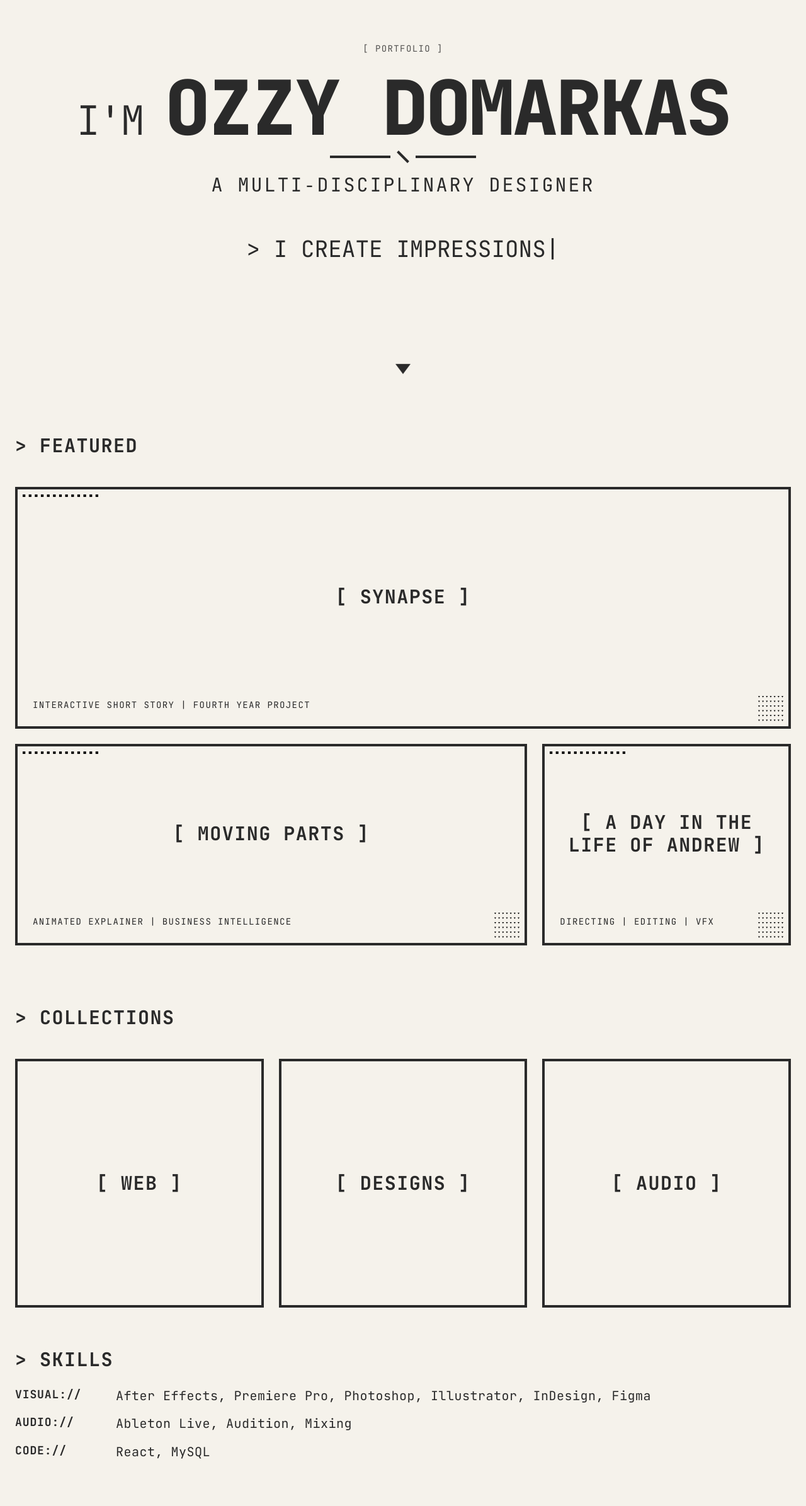
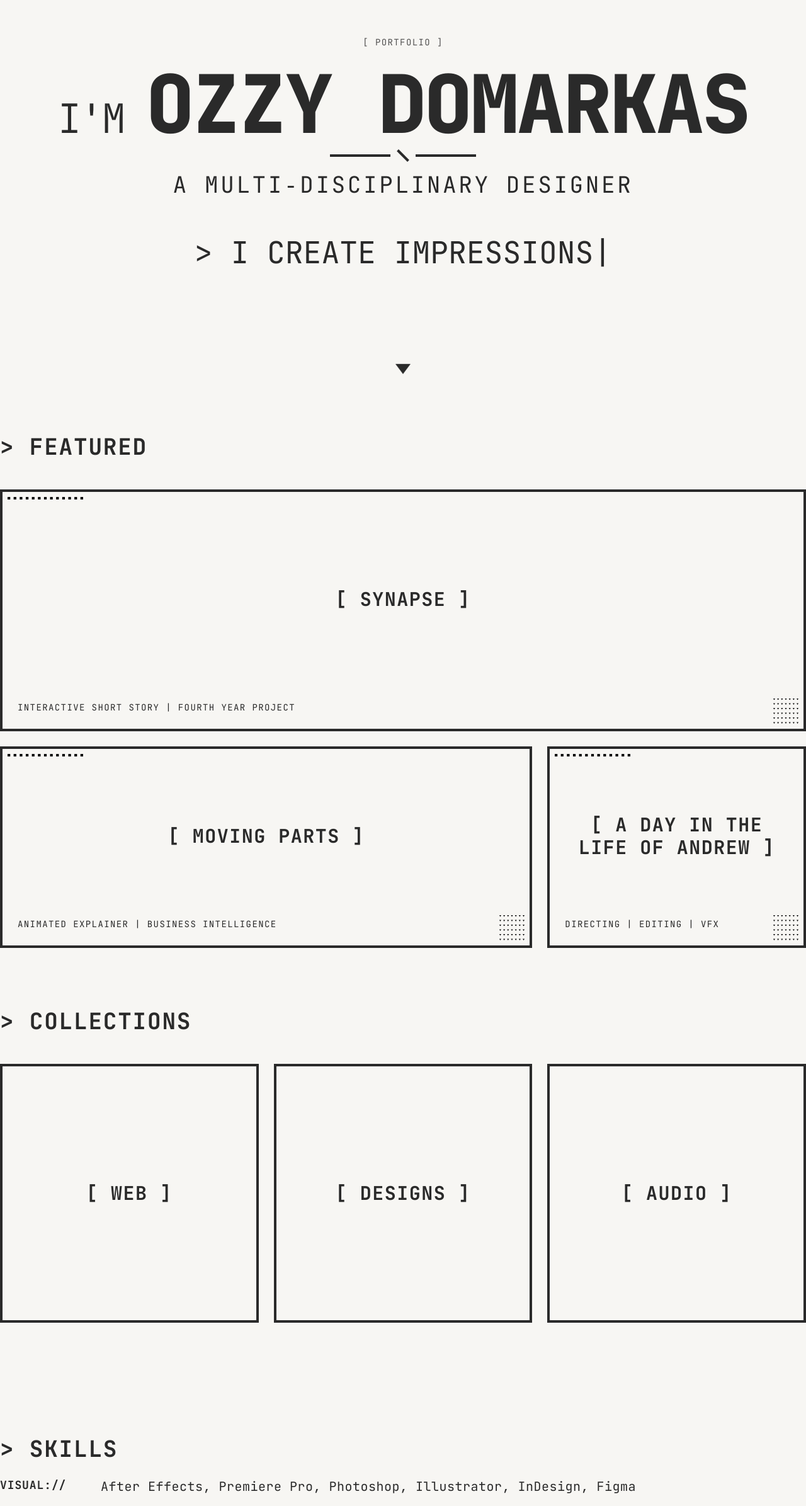
Before and after one commit to OzzyD1/OzzyD1.github.io, a React (Vite) app: page / in a window 1280 px wide. Shown: the part 159-2550 px from the top of the page at 63% size. Built offline with nearby package versions, Linux system fonts and the light colour scheme.

Commit message:
Tidied up code

```diff
--- a/src/App.css
+++ b/src/App.css
@@ -1,7 +1,8 @@
 @import "tailwindcss";
 
 :root {
-    --warm-bg: #f5f2eb;
+    /* --warm-bg: #f5f2eb; */
+        --warm-bg: #f7f6f3;
     --off-black: #2a2a2a;
 }
 
--- a/src/App.jsx
+++ b/src/App.jsx
@@ -5,7 +5,7 @@ import AboutSection from "./pages/AboutSection";
 
 function App() {
     return (
-        <div style={{ backgroundColor: "#f5f2eb", color: "#2a2a2a" }}>
+        <div>
             <HeroSection />
             <FeaturedSection />
             <CollectionsSection />
--- a/src/components/CollectionsSection.jsx
+++ /dev/null
@@ -1,165 +0,0 @@
-import { useModal } from "../hooks/useModal";
-import Modal from "./Modal";
-
-const COLLECTIONS = [
-    {
-        id: 1,
-        contentId: "motion",
-        title: "MOTION",
-        gridClass: "col-span-1",
-    },
-    {
-        id: 2,
-        contentId: "web",
-        title: "WEB",
-        gridClass: "col-span-1",
-    },
-    {
-        id: 3,
-        contentId: "designs",
-        title: "DESIGNS",
-        gridClass: "col-span-1",
-    },
-    {
-        id: 4,
-        contentId: "audio",
-        title: "AUDIO",
-        gridClass: "col-span-1",
-    },
-];
-
-const SKILLS = [
-    {
-        category: "VISUAL://",
-        skills: "After Effects, Premiere Pro, Photoshop, Illustrator, InDesign, Figma",
-    },
-    {
-        category: "AUDIO://",
-        skills: "Ableton Live, Audition, Mixing",
-    },
-    {
-        category: "CODE://",
-        skills: "React, JavaScript, Node.js",
-    },
-];
-
-function CollectionsSection() {
-    const { isOpen, content, type, openCollection, close } = useModal();
-
-    const handleCollectionClick = (contentId) => {
-        openCollection(contentId);
-    };
-
-    return (
-        <>
-            <section className="min-h-screen bg-white text-black px-6 py-12">
-                <div className="max-w-7xl mx-auto">
-                    {/* Collections Section */}
-                    <div>
-                        <h2 className="text-2xl md:text-3xl font-bold mb-12 tracking-wider">
-                            {">"} COLLECTIONS
-                        </h2>
-
-                        <div className="grid grid-cols-1 md:grid-cols-2 lg:grid-cols-4 gap-6 mb-16">
-                            {COLLECTIONS.map((item) => (
-                                <div key={item.id} className={item.gridClass}>
-                                    <CollectionCard
-                                        item={item}
-                                        onClick={() =>
-                                            handleCollectionClick(
-                                                item.contentId
-                                            )
-                                        }
-                                    />
-                                </div>
-                            ))}
-                        </div>
-                    </div>
-
-                    {/* Skills Section */}
-                    <div>
-                        <h2 className="text-2xl md:text-3xl font-bold mb-6 tracking-wider">
-                            {">"} SKILLS
-                        </h2>
-
-                        <div className="space-y-3">
-                            {SKILLS.map((skill, index) => (
-                                <SkillItem key={index} skill={skill} />
-                            ))}
-                        </div>
-                    </div>
-                </div>
-            </section>
-
-            <Modal
-                content={content}
-                isOpen={isOpen}
-                onClose={close}
-                type={type}
-            />
-        </>
-    );
-}
-
-function CollectionCard({ item, onClick }) {
-    const handleClick = () => {
-        if (item.contentId) {
-            onClick();
-        }
-    };
-
-    const handleKeyDown = (e) => {
-        if (e.key === "Enter" && item.contentId) {
-            onClick();
-        }
-    };
-
-    return (
-        <div
-            className={`
-                border-4 border-black bg-white
-                aspect-square flex items-center justify-center
-                transition-all duration-200 group
-                hover:shadow-[8px_8px_0px_0px_rgba(0,0,0,1)]
-                relative
-                ${
-                    item.contentId
-                        ? "cursor-pointer focus:outline-none focus:ring-2 focus:ring-black focus:ring-offset-2"
-                        : "cursor-default opacity-75"
-                }
-            `}
-            onClick={handleClick}
-            onKeyDown={handleKeyDown}
-            tabIndex={item.contentId ? 0 : -1}
-            role={item.contentId ? "button" : undefined}
-            aria-label={
-                item.contentId ? `View ${item.title} collection` : undefined
-            }
-        >
-            <div className="absolute -bottom-2 -right-2 w-full h-full bg-black -z-10" />
-
-            <h3 className="text-xl md:text-2xl lg:text-3xl font-bold text-center tracking-wider p-4">
-                {item.title}
-            </h3>
-        </div>
-    );
-}
-
-function SkillItem({ skill }) {
-    return (
-        <div className="flex flex-col md:flex-row md:items-start gap-2 md:gap-8">
-            <div className="md:w-32 flex-shrink-0">
-                <h3 className="font-bold text-lg tracking-wider">
-                    {skill.category}
-                </h3>
-            </div>
-            <div className="flex-1">
-                <p className="text-lg md:text-xl tracking-wide leading-relaxed">
-                    {skill.skills}
-                </p>
-            </div>
-        </div>
-    );
-}
-
-export default CollectionsSection;
--- a/src/components/Modal.jsx
+++ b/src/components/Modal.jsx
@@ -43,6 +43,7 @@ function Modal({ content, isOpen, onClose, type = "project" }) {
             aria-modal="true"
             aria-labelledby="modal-title"
         >
+            {/* Opacity behind opened modal */}
             <div
                 className="fixed inset-0 bg-opacity-50"
                 style={{ backgroundColor: "rgba(42, 42, 42, 0.5)" }}
@@ -50,10 +51,11 @@ function Modal({ content, isOpen, onClose, type = "project" }) {
                 aria-hidden="true"
             />
 
+            {/* Modal border */}
             <div
-                className="relative w-full max-w-6xl max-h-[85vh] overflow-hidden flex flex-col"
+                className="relative w-full max-w-7xl max-h-[85vh] overflow-hidden flex flex-col"
                 style={{
-                    backgroundColor: "#f5f2eb",
+                    backgroundColor: "var(--warm-bg)",
                     border: "4px solid #2a2a2a",
                 }}
             >
@@ -75,8 +77,8 @@ function ModalHeader({ content, onClose }) {
             className="flex justify-between items-center p-6"
             style={{
                 borderBottom: "4px solid #2a2a2a",
-                backgroundColor: "#f5f2eb",
-                color: "#2a2a2a",
+                backgroundColor: "var(--warm-bg)",
+                color: "var(--off-black)",
             }}
         >
             <div>
@@ -106,7 +108,7 @@ function ModalContent({ content, type }) {
     return (
         <div
             className="flex-1 overflow-y-auto"
-            style={{ backgroundColor: "#f5f2eb", color: "#2a2a2a" }}
+            style={{ backgroundColor: "var(--warm-bg)", color: "var(--off-black)" }}
         >
             <div className="p-6 space-y-8">
                 {content.overview && (
@@ -213,8 +215,8 @@ function LinkButton({ type, url }) {
             "
             style={{
                 border: "4px solid #2a2a2a",
-                backgroundColor: "#f5f2eb",
-                color: "#2a2a2a",
+                backgroundColor: "var(--warm-bg)",
+                color: "var(--off-black)",
                 boxShadow: "0 0 0 0 rgba(42, 42, 42, 1)",
             }}
             onMouseEnter={(e) => {
--- a/src/pages/AboutSection.jsx
+++ b/src/pages/AboutSection.jsx
@@ -21,11 +21,11 @@ function AboutSection() {
         <section
             className="min-h-[80vh] px-6 py-12 scroll-mt-24 md:scroll-mt-32"
             data-section="about"
-            style={{ backgroundColor: "#f5f2eb", color: "#2a2a2a" }}
+            style={{ backgroundColor: "var(--warm-bg)", color: "var(--off-black)" }}
         >
             <div className="max-w-7xl mx-auto">
                 {/* Section Header */}
-                <h2 className="text-2xl md:text-3xl font-bold mb-12 tracking-wider">
+                <h2 className="text-2xl md:text-4xl font-bold mb-12 tracking-wider">
                     {">"} ABOUT ME
                 </h2>
 
@@ -121,7 +121,7 @@ function SocialLink({ link }) {
             "
             style={{
                 border: "4px solid #2a2a2a",
-                backgroundColor: "#f5f2eb",
+                backgroundColor: "var(--warm-bg)",
                 boxShadow: "0 0 0 0 rgba(42, 42, 42, 1)",
             }}
             onMouseEnter={(e) => {
--- a/src/pages/CollectionsSection.jsx
+++ b/src/pages/CollectionsSection.jsx
@@ -47,13 +47,13 @@ function CollectionsSection() {
     return (
         <>
             <section
-                className="min-h-[70vh] px-6 py-12"
-                style={{ backgroundColor: "#f5f2eb", color: "#2a2a2a" }}
+                className="min-h-[80vh] py-12"
+                style={{ backgroundColor: "var(--warm-bg)", color: "var(--off-black)" }}
             >
                 <div className="max-w-7xl mx-auto">
                     {/* Collections Section */}
                     <div>
-                        <h2 className="text-2xl md:text-3xl font-bold mb-12 tracking-wider">
+                        <h2 className="text-2xl md:text-4xl font-bold mb-12 tracking-wider">
                             {">"} COLLECTIONS
                         </h2>
 
@@ -74,8 +74,8 @@ function CollectionsSection() {
                     </div>
 
                     {/* Skills Section */}
-                    <div>
-                        <h2 className="text-3xl md:text-3xl font-bold mb-6 tracking-wider">
+                    <div className="mt-45">
+                        <h2 className="text-3xl md:text-4xl font-bold mb-6 tracking-wider">
                             {">"} SKILLS
                         </h2>
 
@@ -125,7 +125,7 @@ function CollectionCard({ item, onClick }) {
             `}
             style={{
                 border: "4px solid #2a2a2a",
-                backgroundColor: "#f5f2eb",
+                backgroundColor: "var(--warm-bg)",
                 boxShadow: item.contentId
                     ? "0 0 0 0 rgba(42, 42, 42, 1)"
                     : "none",
--- a/src/pages/FeaturedSection.jsx
+++ b/src/pages/FeaturedSection.jsx
@@ -31,13 +31,13 @@ function FeaturedSection() {
     return (
         <>
             <section
-                className="min-h-[80vh] px-6 py-12"
+                className="min-h-[80vh] py-12 max-w-7xl mx-auto"
                 data-section="featured"
-                style={{ backgroundColor: "#f5f2eb", color: "#2a2a2a" }}
+                style={{ backgroundColor: "var(--warm-bg)", color: "var(--off-black)" }}
             >
-                <div className="max-w-7xl mx-auto">
+                <div>
                     {/* Section Header */}
-                    <h2 className="text-2xl md:text-3xl font-bold mb-12 tracking-wider">
+                    <h2 className="text-2xl md:text-4xl font-bold mb-12 tracking-wider">
                         {">"} FEATURED
                     </h2>
 
@@ -84,15 +84,15 @@ function ProjectCard({ project, className, onClick }) {
             `}
             style={{
                 border: "4px solid #2a2a2a",
-                backgroundColor: "#f5f2eb",
+                backgroundColor: "var(--warm-bg)",
                 boxShadow: "0 0 0 0 rgba(42, 42, 42, 1)",
             }}
             onMouseEnter={(e) => {
-                e.target.style.boxShadow =
+                e.currentTarget.style.boxShadow =
                     "8px 8px 0px 0px rgba(42, 42, 42, 1)";
             }}
             onMouseLeave={(e) => {
-                e.target.style.boxShadow = "0 0 0 0 rgba(42, 42, 42, 1)";
+                e.currentTarget.style.boxShadow = "0 0 0 0 rgba(42, 42, 42, 1)";
             }}
             onClick={onClick}
             onKeyDown={(e) => e.key === "Enter" && onClick()}
--- a/src/pages/HeroSection.jsx
+++ b/src/pages/HeroSection.jsx
@@ -9,9 +9,9 @@ function HeroSection() {
     };
 
     return (
-        <div
+        <section
             className="min-h-screen relative overflow-hidden"
-            style={{ backgroundColor: "#f5f2eb", color: "#2a2a2a" }}
+            style={{ backgroundColor: "var(--warm-bg)", color: "var(--off-black)" }}
         >
             <main className="flex min-h-screen flex-col items-center justify-center px-6 text-center relative">
                 {/* Top label */}
@@ -22,7 +22,7 @@ function HeroSection() {
                 {/* Name + underline block */}
                 <div className="space-y-6">
                     <div>
-                        <h1 className="mb-3 text-7xl md:text-8xl lg:text-[7.5rem] leading-none">
+                        <h1 className="mb-3 text-7xl md:text-9xl leading-none">
                             <span className="mb-3 text-4xl md:text-5xl lg:text-[4rem] font-light tracking-tighter">
                                 I&apos;M{" "}
                             </span>
@@ -31,7 +31,7 @@ function HeroSection() {
                             </span>
                         </h1>
 
-                        {/* Memphis underline */}
+                        {/* underline */}
                         <div className="mx-auto mt-4 flex items-center justify-center gap-2">
                             <div
                                 className="h-1 w-24"
@@ -47,14 +47,14 @@ function HeroSection() {
                             />
                         </div>
 
-                        <p className="mt-6 text-xl md:text-2xl lg:text-3xl tracking-widest uppercase">
+                        <p className="mt-6 text-xl md:text-4xl tracking-widest uppercase">
                             A Multi‑Disciplinary Designer
                         </p>
                     </div>
 
                     {/* Typing */}
                     <div className="pt-10">
-                        <div className="text-2xl md:text-3xl lg:text-4xl">
+                        <div className="text-2xl md:text-5xl">
                             <TypingAnimation
                                 staticPrefix="> I CREATE "
                                 textArray={TYPING_WORDS}
@@ -101,7 +101,7 @@ function HeroSection() {
                     </button>
                 </div>
             </div>
-        </div>
+        </section>
     );
 }
 
```
